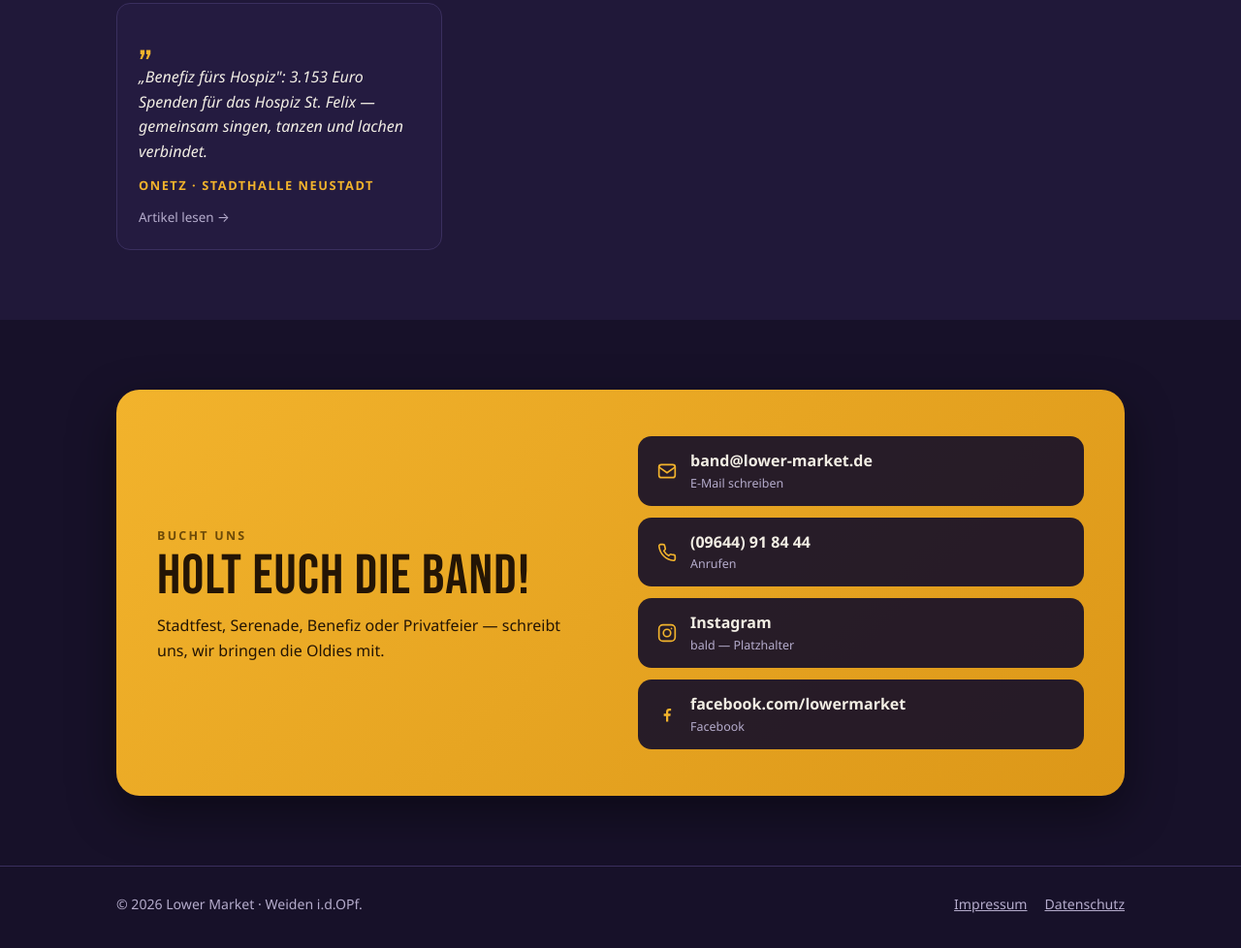
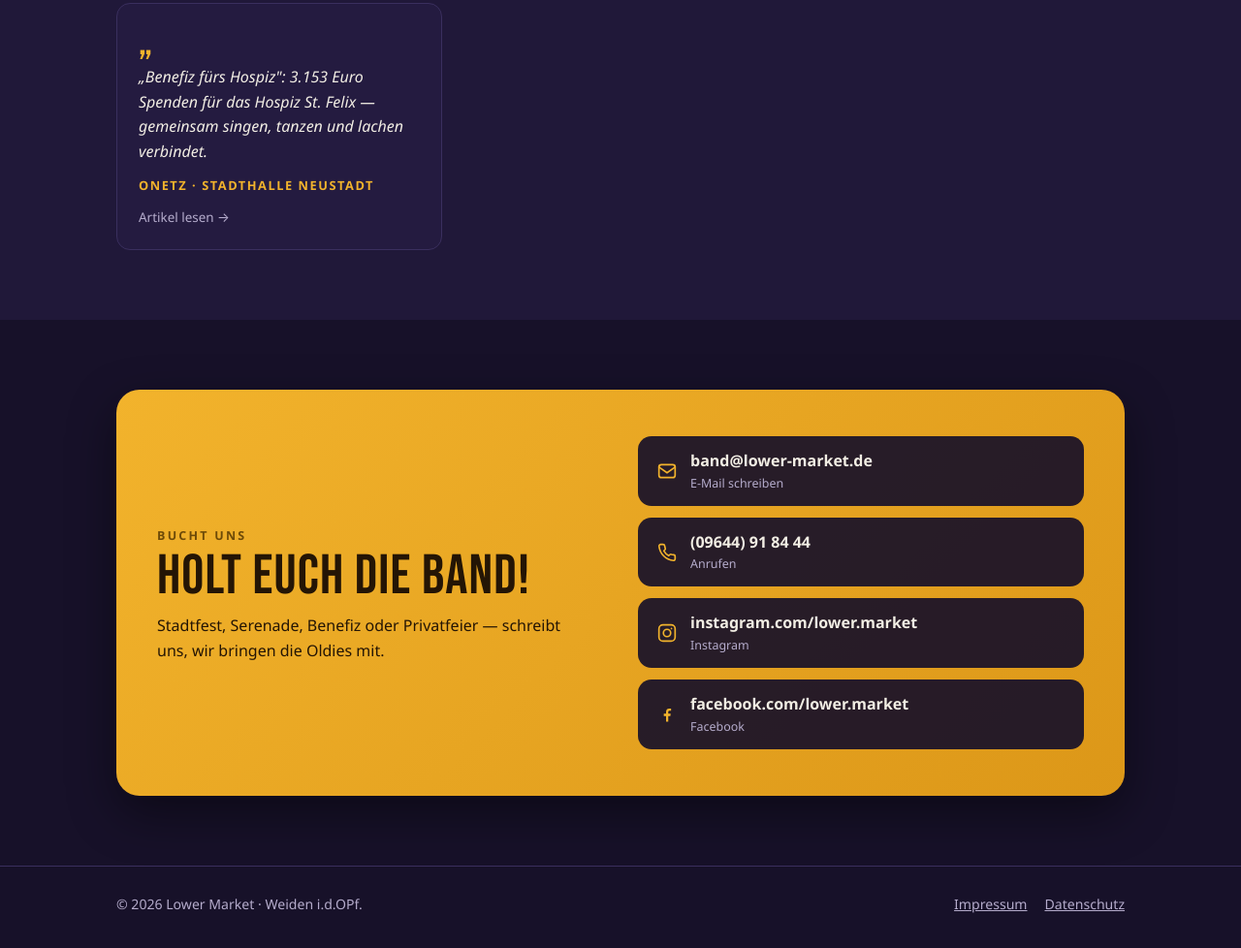
Before and after one commit to schelltom/lowermarket, a plain HTML site: page index.html in a window 1280 px wide. Shown: the part 4356-5334 px from the top of the page at 97% size. Drawn offline with Linux system fonts and the light colour scheme.

Commit message:
Instagram- und Facebook-Links auf lower.market aktualisieren
Co-Authored-By: Claude Fable 5 <noreply@anthropic.com>

```diff
--- a/index.html
+++ b/index.html
@@ -31,10 +31,10 @@
       <a href="#kontakt">Kontakt</a>
     </div>
     <div class="nav-social">
-      <a href="https://www.instagram.com/" aria-label="Instagram" title="Instagram (Platzhalter)">
+      <a href="https://www.instagram.com/lower.market/" aria-label="Instagram">
         <svg width="19" height="19" viewBox="0 0 24 24" fill="none" stroke="currentColor" stroke-width="2" stroke-linecap="round" aria-hidden="true"><rect x="2" y="2" width="20" height="20" rx="5"></rect><circle cx="12" cy="12" r="4.5"></circle><circle cx="17.5" cy="6.5" r="1" fill="currentColor" stroke="none"></circle></svg>
       </a>
-      <a href="https://www.facebook.com/lowermarket" aria-label="Facebook">
+      <a href="https://www.facebook.com/lower.market" aria-label="Facebook">
         <svg width="19" height="19" viewBox="0 0 24 24" fill="currentColor" aria-hidden="true"><path d="M13.5 21v-7h2.6l.4-3h-3V9.1c0-.9.3-1.6 1.7-1.6H17V4.9c-.3 0-1.2-.1-2.3-.1-2.3 0-3.9 1.4-3.9 4V11H8v3h2.8v7h2.7z"></path></svg>
       </a>
     </div>
@@ -48,8 +48,8 @@
     <a href="#galerie">Galerie</a>
     <a href="#presse">Presse</a>
     <a href="#kontakt">Kontakt</a>
-    <a href="https://www.instagram.com/" title="Instagram (Platzhalter)">Instagram ↗</a>
-    <a href="https://www.facebook.com/lowermarket">Facebook ↗</a>
+    <a href="https://www.instagram.com/lower.market/">Instagram ↗</a>
+    <a href="https://www.facebook.com/lower.market">Facebook ↗</a>
   </div>
 </nav>
 
@@ -189,13 +189,13 @@
           <svg width="20" height="20" viewBox="0 0 24 24" fill="none" stroke="currentColor" stroke-width="2" stroke-linecap="round" aria-hidden="true"><path d="M22 16.9v3a2 2 0 0 1-2.2 2A19.8 19.8 0 0 1 2.1 4.2 2 2 0 0 1 4.1 2h3a2 2 0 0 1 2 1.7c.1 1 .4 2 .7 2.9a2 2 0 0 1-.5 2.1L8.1 10a16 16 0 0 0 6 6l1.3-1.3a2 2 0 0 1 2.1-.4c.9.3 1.9.5 2.9.6a2 2 0 0 1 1.6 2z"></path></svg>
           <span>(09644) 91 84 44<small>Anrufen</small></span>
         </a>
-        <a class="contact-btn" href="https://www.instagram.com/" title="Instagram (Platzhalter — Account kommt noch)">
+        <a class="contact-btn" href="https://www.instagram.com/lower.market/">
           <svg width="20" height="20" viewBox="0 0 24 24" fill="none" stroke="currentColor" stroke-width="2" stroke-linecap="round" aria-hidden="true"><rect x="2" y="2" width="20" height="20" rx="5"></rect><circle cx="12" cy="12" r="4.5"></circle><circle cx="17.5" cy="6.5" r="1" fill="currentColor" stroke="none"></circle></svg>
-          <span>Instagram<small>bald — Platzhalter</small></span>
+          <span>instagram.com/lower.market<small>Instagram</small></span>
         </a>
-        <a class="contact-btn" href="https://www.facebook.com/lowermarket">
+        <a class="contact-btn" href="https://www.facebook.com/lower.market">
           <svg width="20" height="20" viewBox="0 0 24 24" fill="currentColor" aria-hidden="true"><path d="M13.5 21v-7h2.6l.4-3h-3V9.1c0-.9.3-1.6 1.7-1.6H17V4.9c-.3 0-1.2-.1-2.3-.1-2.3 0-3.9 1.4-3.9 4V11H8v3h2.8v7h2.7z"></path></svg>
-          <span>facebook.com/lowermarket<small>Facebook</small></span>
+          <span>facebook.com/lower.market<small>Facebook</small></span>
         </a>
       </div>
     </div>
@@ -209,7 +209,7 @@
       <h2 class="display">Impressum</h2>
     </div>
     <div class="legal-body">
-      <p>Dieses Impressum gilt für:<br>Website: <a href="https://www.lower-market.de">https://www.lower-market.de</a><br>Facebook-Seite: <a href="https://www.facebook.com/lowermarket">https://www.facebook.com/lowermarket</a></p>
+      <p>Dieses Impressum gilt für:<br>Website: <a href="https://www.lower-market.de">https://www.lower-market.de</a><br>Facebook-Seite: <a href="https://www.facebook.com/lower.market">https://www.facebook.com/lower.market</a></p>
       <h3>Verantwortlich im Sinne des § 5 TMG</h3>
       <p>Helmut Lamche<br>Mooswiesen 13<br>92720 Schwarzenbach<br>Deutschland<br>Telefon: (09644) 91 84 44<br>E-Mail: helmut@lower-market.de</p>
       <h3>Inhaltlich verantwortlich</h3>
@@ -244,7 +244,7 @@
       <h3>Datenschutz auf einen Blick</h3>
       <p>Diese Datenschutzerklärung gilt für:</p>
       <p>Website: https://www.lower-market.de</p>
-      <p>Facebook-Seite: https://www.facebook.com/lowermarket</p>
+      <p>Facebook-Seite: https://www.facebook.com/lower.market</p>
       <h3>Allgemeine Hinweise</h3>
       <p>Die folgenden Hinweise geben einen einfachen Überblick darüber, was mit Ihren personenbezogenen Daten passiert, wenn Sie diese Website besuchen. Personenbezogene Daten sind alle Daten, mit denen Sie persönlich identifiziert werden können. Ausführliche Informationen zum Thema Datenschutz entnehmen Sie unserer unter diesem Text aufgeführten Datenschutzerklärung.</p>
       <h3>Datenerfassung auf dieser Website</h3>
@@ -358,7 +358,7 @@
       <p>Die unmittelbar von uns über Social Media erfassten Daten werden von unseren Systemen gelöscht, sobald der Zweck für ihre Speicherung entfällt, Sie uns zur Löschung auffordern, Ihre Einwilligung zur Speicherung widerrufen oder der Zweck für die Datenspeicherung entfällt. Gespeicherte Cookies verbleiben auf Ihrem Endgerät, bis Sie sie löschen. Zwingende gesetzliche Bestimmungen – insbesondere Aufbewahrungsfristen – bleiben unberührt. Auf die Speicherdauer Ihrer Daten, die von den Betreibern der sozialen Netzwerke zu eigenen Zwecken gespeichert werden, haben wir keinen Einfluss. Für Einzelheiten dazu informieren Sie sich bitte direkt bei den Betreibern der sozialen Netzwerke (z. B. in deren Datenschutzerklärung).</p>
       <h3>Soziale Netzwerke im Überblick</h3>
       <h3>Facebook</h3>
-      <p>Wir unterhalten eine öffentlich zugängliche Facebook-Seite, die Sie unter https://www.facebook.com/lowermarket erreichen können.</p>
+      <p>Wir unterhalten eine öffentlich zugängliche Facebook-Seite, die Sie unter https://www.facebook.com/lower.market erreichen können.</p>
       <p>Anbieter des Dienstes:</p>
       <p>Meta Platforms Ireland Limited</p>
       <p>4 Grand Canal Square</p>
```
